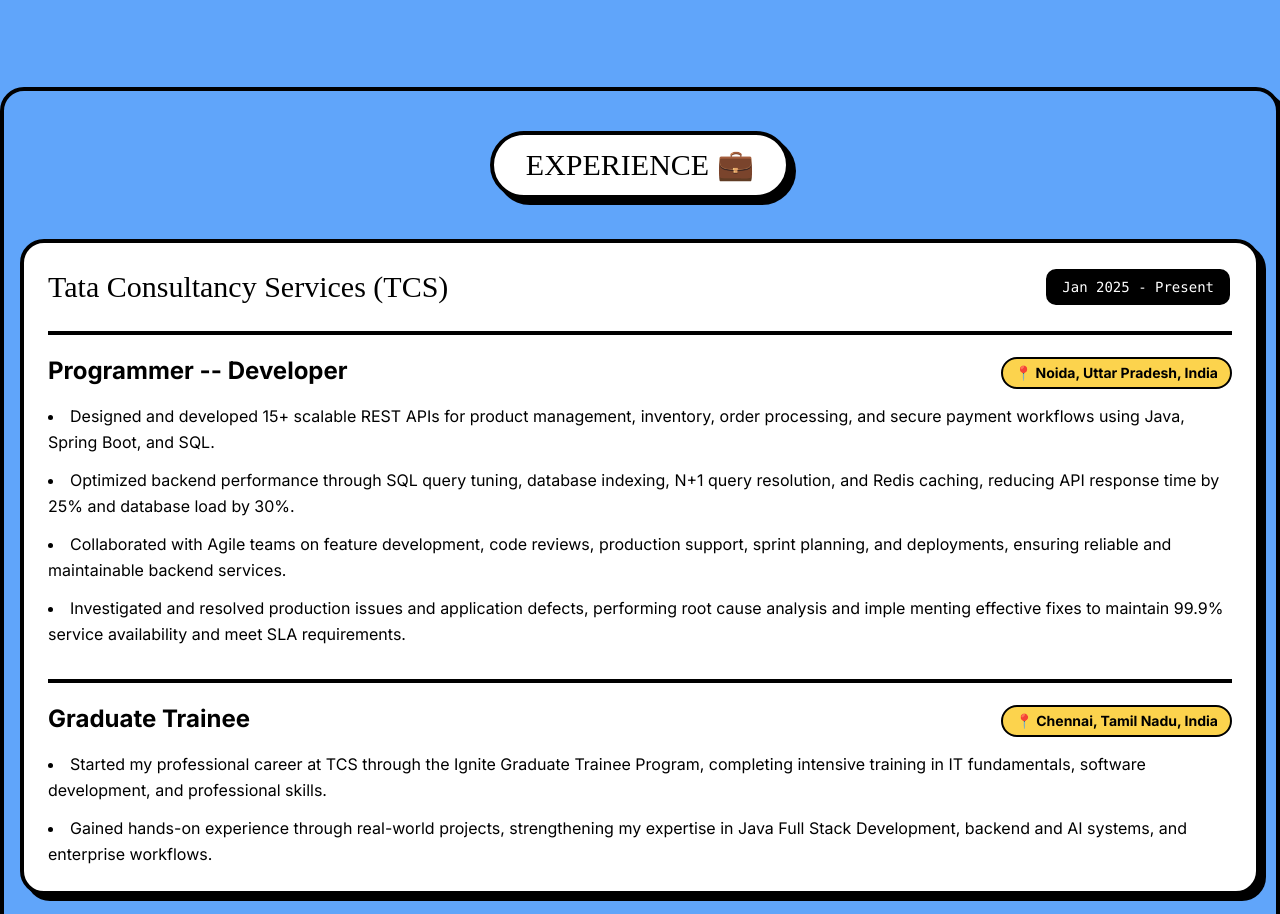
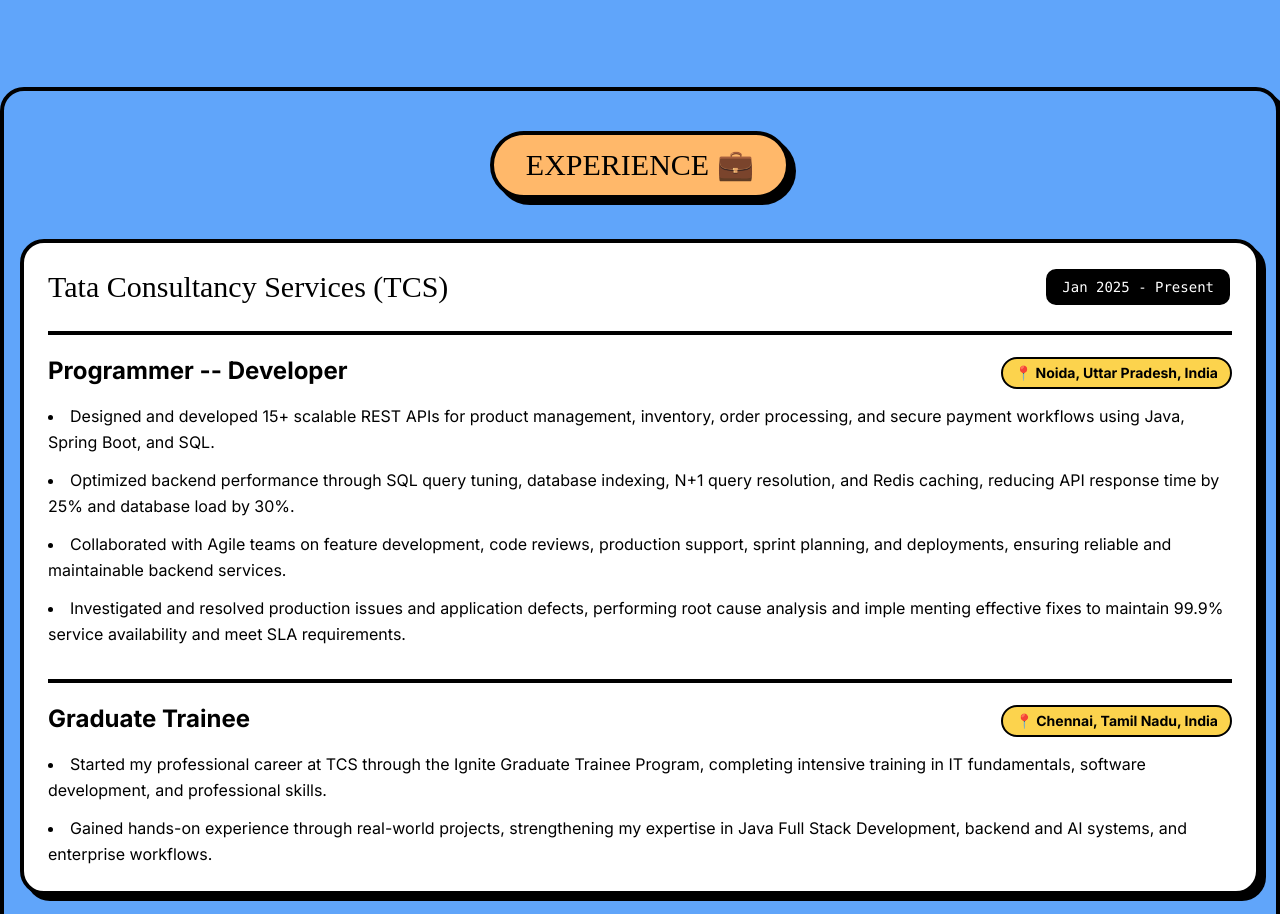
Before and after one commit to rajSunny5714/new-portfolio, a React (Vite) app: page / in a window 1280 px wide. Shown: the part 1220-2134 px from the top of the page. Built offline with nearby package versions, Linux system fonts and the light colour scheme; the HTML template or start-up script is replaced by a standard one; a web font is replaced by a local one.

Commit message:
Update Experience.tsx

```diff
--- a/src/components/sections/Experience.tsx
+++ b/src/components/sections/Experience.tsx
@@ -91,7 +91,7 @@ const Experience = () => {
       className="py-10 px-4 max-w-7xl mx-auto bg-custom-blue border-4 border-black rounded-3xl shadow-neo"
     >
       <div className="flex justify-center mb-10">
-        <div className="bg-white px-8 py-3 rounded-full border-4 border-black shadow-neo">
+        <div className="bg-orange-300 px-8 py-3 rounded-full border-4 border-black shadow-neo">
           <h2 className="text-3xl font-shrikhand">
             EXPERIENCE 💼
           </h2>
```
